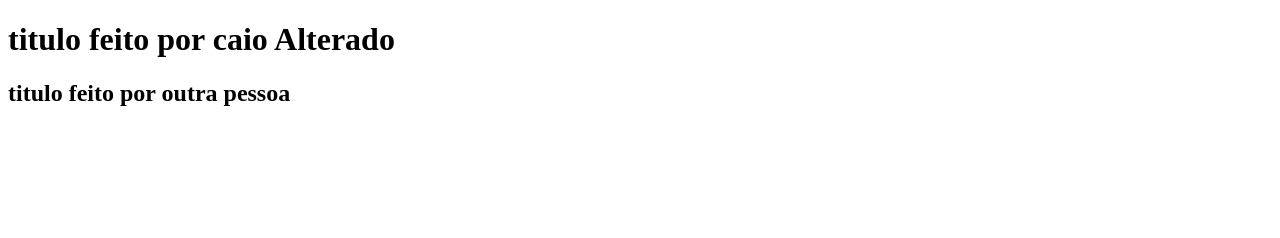
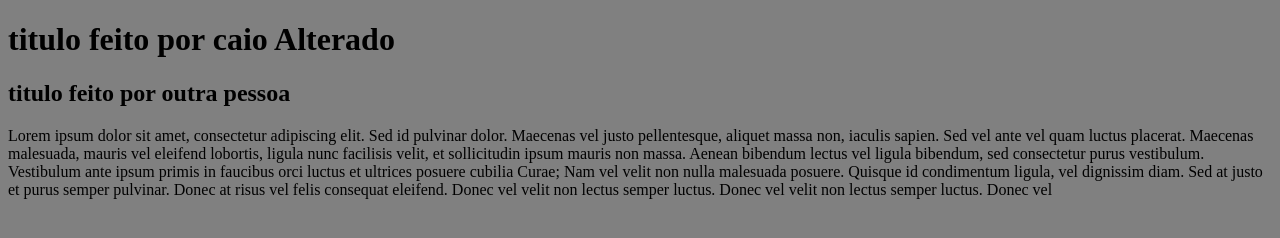
Before and after one commit to CaioOliveira09/aula-git-essencial, a plain HTML site: page index.html in a window 1280 px wide. Drawn offline with Linux system fonts and the light colour scheme.

Commit message:
alterado cor de fundo da pagina inicial

```diff
--- a/index.html
+++ b/index.html
@@ -3,6 +3,7 @@
 <head>
     <meta charset="UTF-8">
     <meta name="viewport" content="width=device-width, initial-scale=1.0">
+    <link rel="stylesheet" href="style.css">
     <title>Git e GitHub</title>
 </head>
 <body>
@@ -10,5 +11,10 @@
     <h1>titulo feito por caio Alterado </h1>
     <h2>titulo feito por outra pessoa</h2>
 
+    <p>
+
+        Lorem ipsum dolor sit amet, consectetur adipiscing elit. Sed id pulvinar dolor. Maecenas vel justo pellentesque, aliquet massa non, iaculis sapien. Sed vel ante vel quam luctus placerat. Maecenas malesuada, mauris vel eleifend lobortis, ligula nunc facilisis velit, et sollicitudin ipsum mauris non massa. Aenean bibendum lectus vel ligula bibendum, sed consectetur purus vestibulum. Vestibulum ante ipsum primis in faucibus orci luctus et ultrices posuere cubilia Curae; Nam vel velit non nulla malesuada posuere. Quisque id condimentum ligula, vel dignissim diam. Sed at justo et purus semper pulvinar. Donec at risus vel felis consequat eleifend. Donec vel velit non lectus semper luctus. Donec vel velit non lectus semper luctus. Donec vel
+    </p>
+
 </body>
 </html>
--- /dev/null
+++ b/style.css
@@ -0,0 +1,3 @@
+body{
+    background: grey;
+}
```
